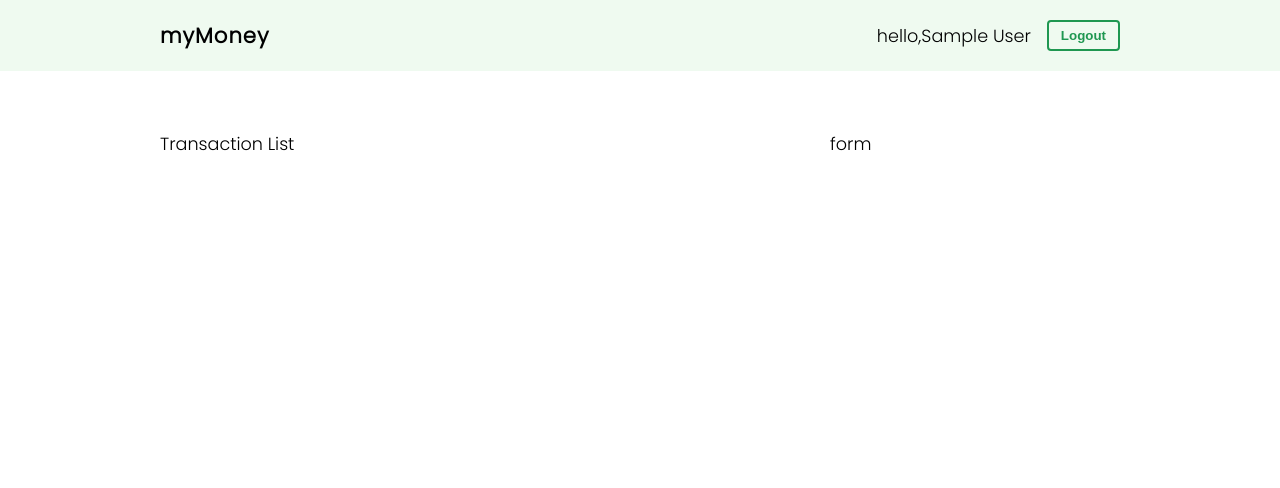
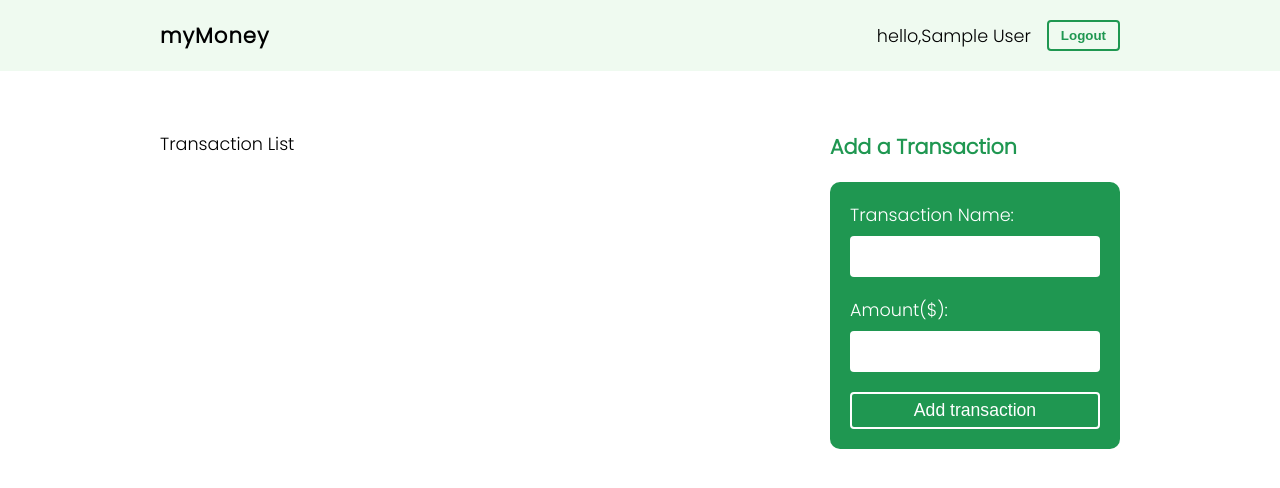
Before and after one commit to rito3668/money-app, a React (Create React App) app: page / in a window 1280 px wide. Shown: the top 488 px of the page. Built offline with nearby package versions, Linux system fonts and the light colour scheme; no server answers; sample sign-in values are in the browser's storage; a web font is replaced by a local one.

Commit message:
transaction form wrap up

```diff
--- a/src/pages/home/Home.js
+++ b/src/pages/home/Home.js
@@ -1,5 +1,6 @@
 import React from 'react'
 import styles from './Home.module.css'
+import TransactionForm from './TransactionForm'
 export default function Home() {
   return (
     <div className={styles.container}>
@@ -7,7 +8,7 @@
         Transaction List
       </div>
       <div className={styles.sidebar}>
-        form
+        <TransactionForm/>
       </div>
     </div>
   )
--- a/src/pages/home/TransactionForm.js
+++ b/src/pages/home/TransactionForm.js
@@ -3,10 +3,14 @@
 export default function TransactionForm() {
     const [name,setName] = useState('')
     const [amount,setAmount] = useState('')
+    const handleSubmit =(e)=>{
+        e.preventDefault()
+        console.log({name,amount})
+    }
     return (
     <>
         <h3>Add a Transaction</h3>
-        <form>
+        <form onSubmit={handleSubmit}>
             <label>
                 <span>Transaction Name:</span>
                 <input
@@ -25,6 +29,7 @@
                     value={amount}
                 />
             </label>
+            <button>Add transaction</button>
         </form>
     </>
   )
```
